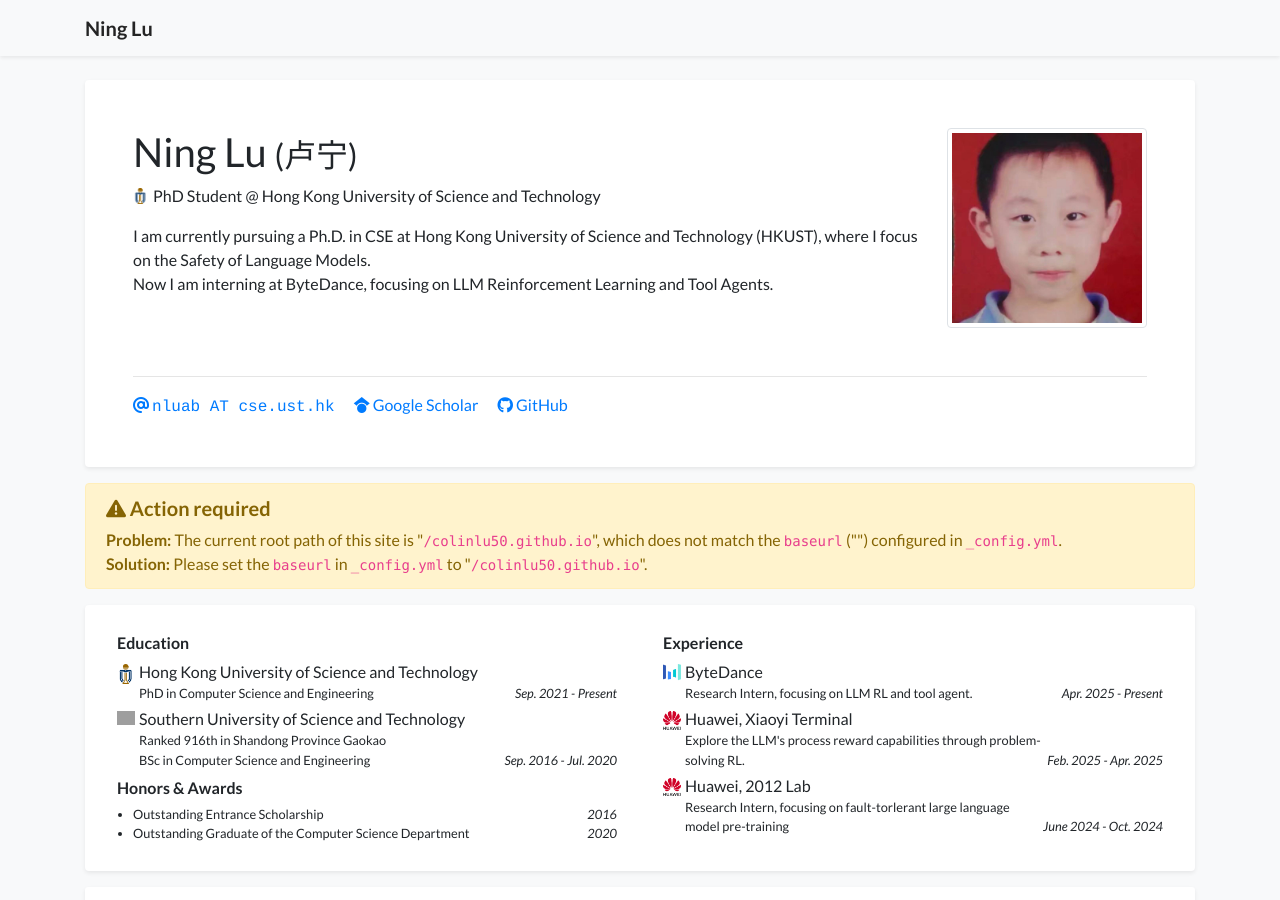
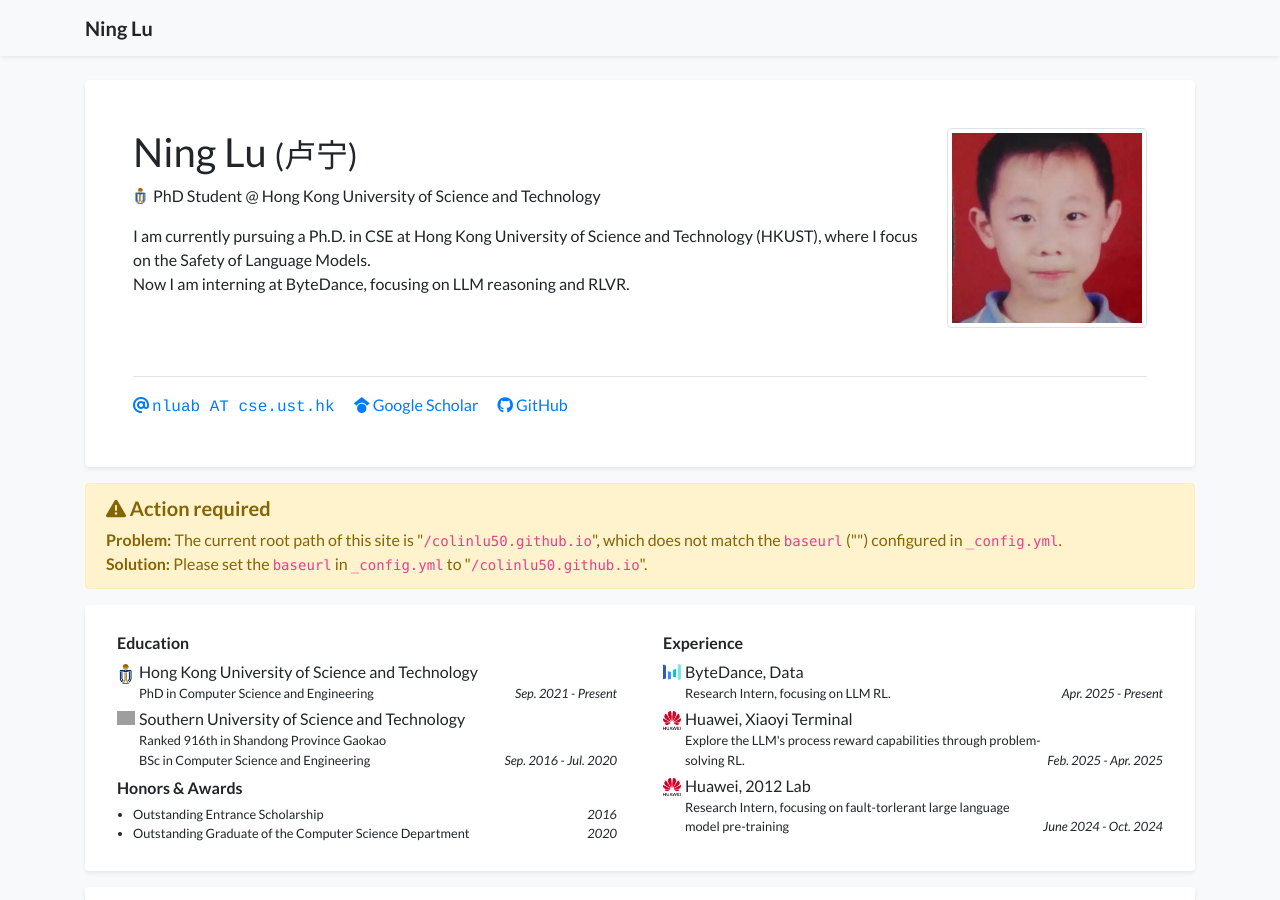
Before and after one commit to ColinLu50/colinlu50.github.io, a Jekyll site: the page built from index.html, in a window 1280 px wide and 900 px high. Built offline with Jekyll 4.4.1, drawn with Linux system fonts in a browser that asks for light colours; nearby versions of some CDN libraries; a style sheet for code colours, icons or effects is not loaded; grey boxes are pictures that could not be loaded.

Commit message:
update profile

```diff
--- a/_data/profile.yml
+++ b/_data/profile.yml
@@ -23,7 +23,7 @@
 short_bio: >-
   I am currently pursuing a Ph.D. in CSE at Hong Kong University of Science and Technology (HKUST), where I focus on the Safety of Language Models.
   <p>
-  Now I am interning at ByteDance, focusing on LLM Reinforcement Learning and Tool Agents.
+  Now I am interning at ByteDance, focusing on LLM reasoning and RLVR.
   </p>
 
 portrait_url: /assets/images/photos/portrait.png
@@ -57,9 +57,9 @@
 #  date: 2021
 
 experience:
-- name: ByteDance
+- name: ByteDance, Data
   logo: /assets/images/photos/ByteDance_logo.png
-  position: Research Intern, focusing on LLM RL and tool agent.
+  position: Research Intern, focusing on LLM RL.
   date: Apr. 2025 - Present
 
 - name: Huawei, Xiaoyi Terminal
```
